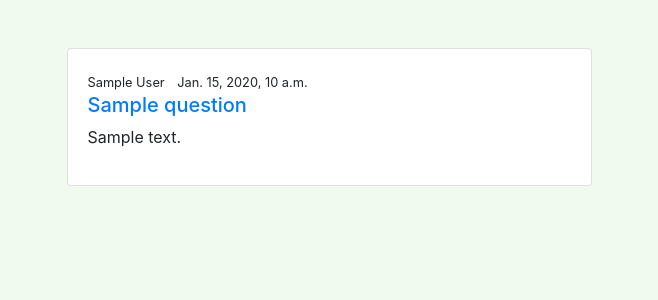
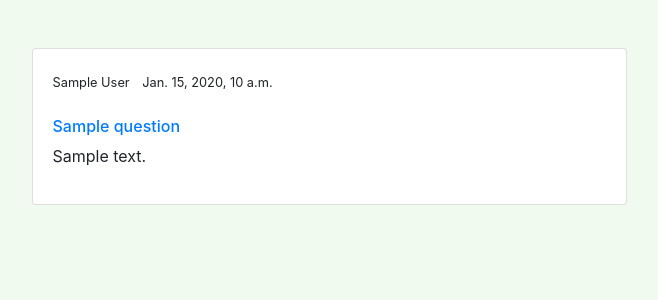
Before and after one commit to Oluwaniphise/Qna, a Django app: page / in a window 1280 px wide. Shown: the part 56-356 px from the top of the page, without its empty margins (311-969 px from the left). Run offline with Django 3.2, Linux system fonts and the light colour scheme; tables that the repository leaves empty hold one stand-in row (values such as "Sample post"); some libraries are stand-ins or nearby versions.

Commit message:
adjusted container width

```diff
--- a/QnA/views.py
+++ b/QnA/views.py
@@ -8,10 +8,10 @@ from django.contrib.auth.models import User
 
 def home(request):
     questions = Question.objects.all()
-    # question_user = Question.objects.get(user)
+
 
     context = { 'questions':questions,
-    # 'question_user':question_user
+
     }
 
     return render(request, 'index.html', context)
@@ -19,7 +19,7 @@ def home(request):
 
 @login_required
 def ask(request):
-    # instance = Question.objects.filter(user=request.user)
+
 
     form = QuestionForm
     if request.method == 'POST':
--- a/templates/ask.html
+++ b/templates/ask.html
@@ -1,4 +1,5 @@
 {% extends 'base.html' %}
+{% block title %}QnA | Ask Question{% endblock %}
 {% load crispy_forms_tags %}
 {%  block content %}
 {% include 'navbar.html' %}
--- a/templates/details.html
+++ b/templates/details.html
@@ -1,6 +1,9 @@
 {% extends 'base.html' %}
+
 {% block title %} {{q.slug}} {% endblock %}
 {% block content %}
+
+<div class="container-fluid">
 
 
 <div class="row mt-5">
@@ -14,6 +17,7 @@
       </div>
   </div>
 </div>
+</div>
 
 
 </div>
--- a/templates/index.html
+++ b/templates/index.html
@@ -5,20 +5,25 @@
 {% block content %}
 {% include 'navbar.html' %}
 
-<div class="container ">
+<div class="container-fluid ">
 
 
 
 
-<div class="container mt-5">
+<div class="container-fluid mt-5">
     {% for q in questions %}
     <div class="row mb-4">
         <div class="col-md-6 mx-auto">
             <div class="card">
                 <div class="card-body">
+                    <div>
                     <small>{{q.user.first_name}} {{q.user.last_name}}</small>
                     <small class="ml-2 text-align-right">{{q.created}}</small>
-                    <h5><a href="/details/{{q.slug}}">{{q.title}}</a></h5>
+                    </div>
+
+                    <br>
+                    <h6><a href="/details/{{q.slug}}">{{q.title}}</a></h6>
+
                    <p>{{ q.details }}</p>
 
 
```
